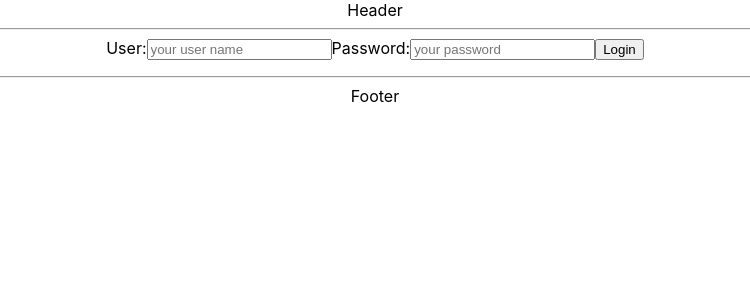
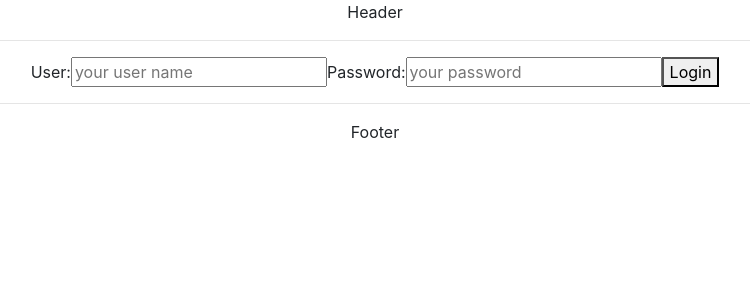
Before and after one commit to Malanius/fullstack-todo, a React (Create React App) app in the folder todo-fe/: page / in a window 1280 px wide. Shown: the top 300 px of the page, without its empty margins (265-1015 px from the left). Built offline with nearby package versions, Linux system fonts and the light colour scheme.

Commit message:
Add Bootstrap styling to the project

```diff
--- a/todo-fe/src/App.js
+++ b/todo-fe/src/App.js
@@ -1,5 +1,6 @@
 import React from 'react';
 import './App.css';
+import './bootstrap.css'
 import { TodoApp } from './containers/TodoApp/TodoApp';
 
 function App() {
--- /dev/null
+++ b/todo-fe/src/bootstrap.css
@@ -0,0 +1 @@
+@import url(https://unpkg.com/bootstrap@4.3.1/dist/css/bootstrap.min.css)
```
